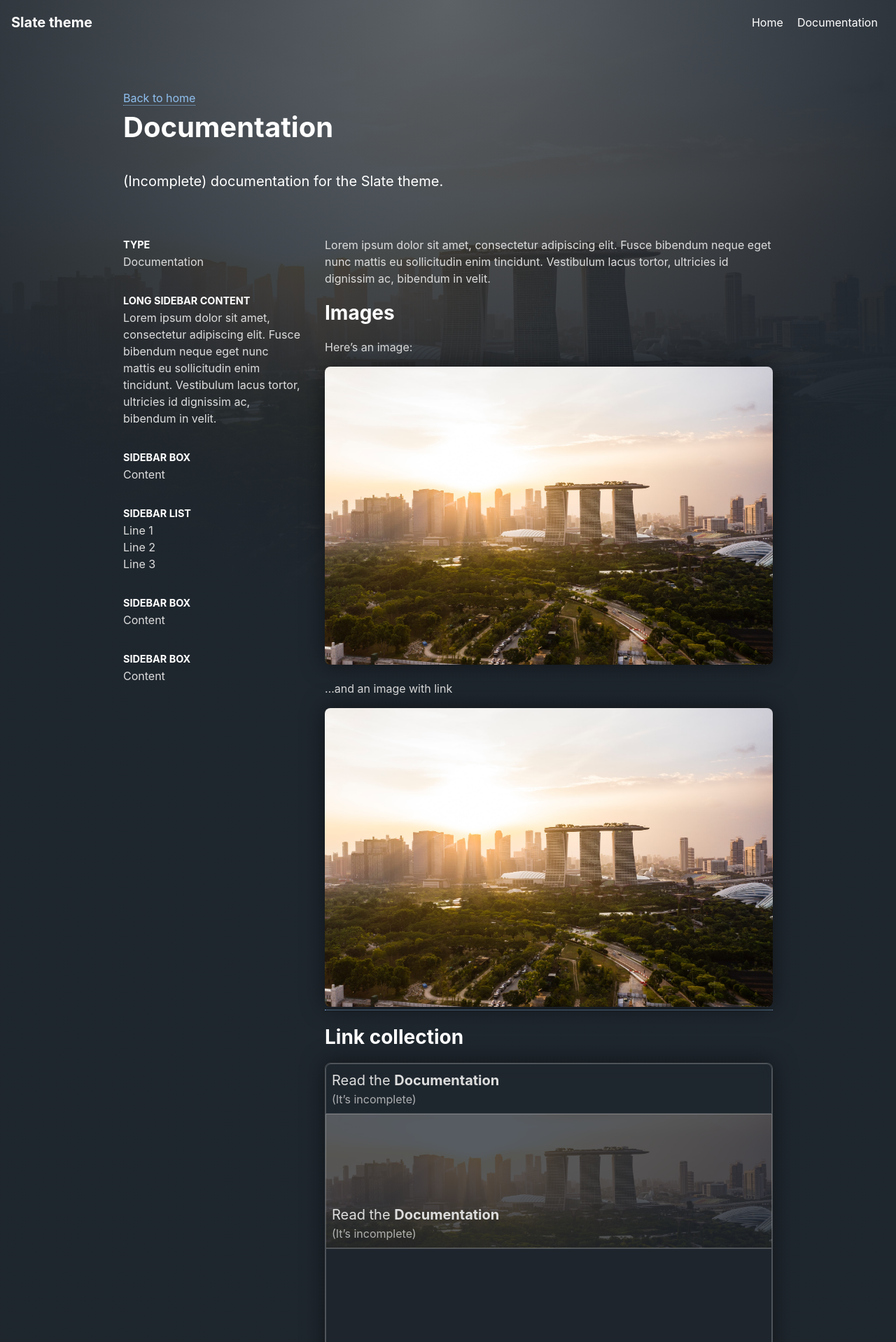
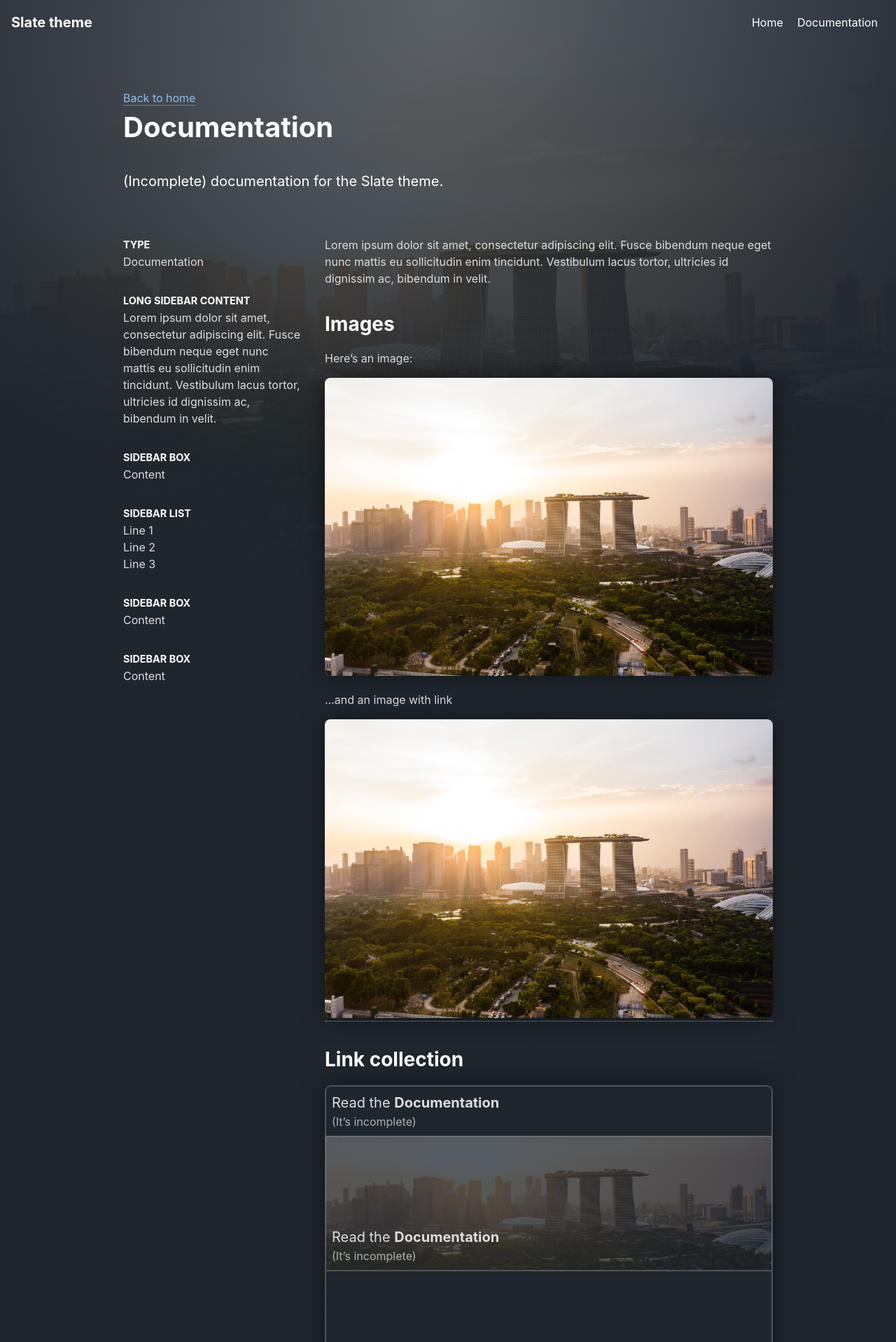
Before and after one commit to joeyfoo/slate, a Jekyll site: the page built from docs.md, in a window 1280 px wide. Shown: the top 1918 px of the page at 70% size. Built offline with Jekyll 4.4.1, drawn with Linux system fonts in a browser that asks for light colours.

Commit message:
Update heading margin-top

```diff
--- a/_sass/slate/style.scss
+++ b/_sass/slate/style.scss
@@ -355,12 +355,17 @@ main{
                 & > *{
                     max-width: $width-narrow;
                     margin: 0 auto 1rem;
+
                 }
                 & > .wide{
                     max-width: none;
                 }
                 .page-date{
                     opacity: 0.5;
+                }
+
+                h2, h3, h4, h5, h6{
+                    margin-top: 2rem;
                 }
             }
             @media (max-width: $width-wide)
```
